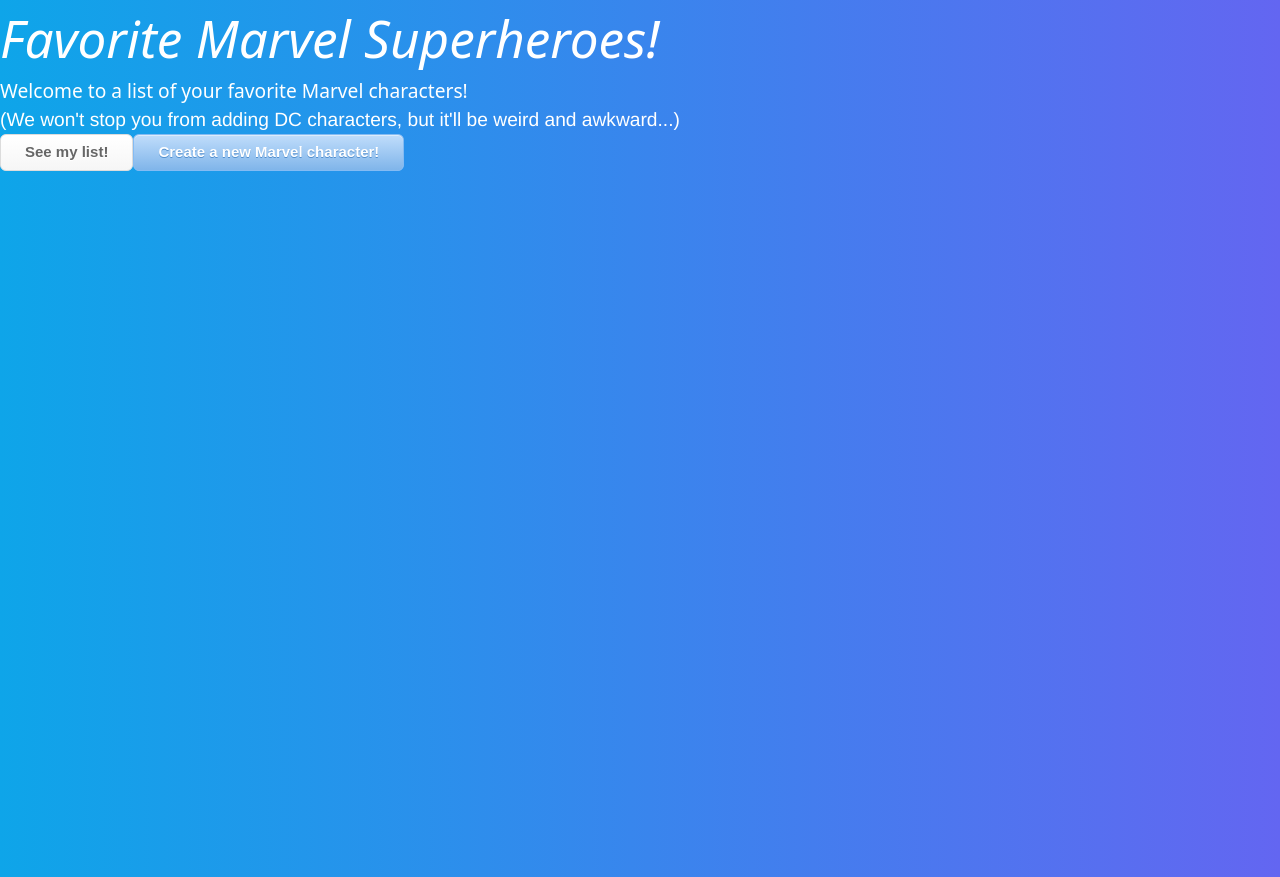
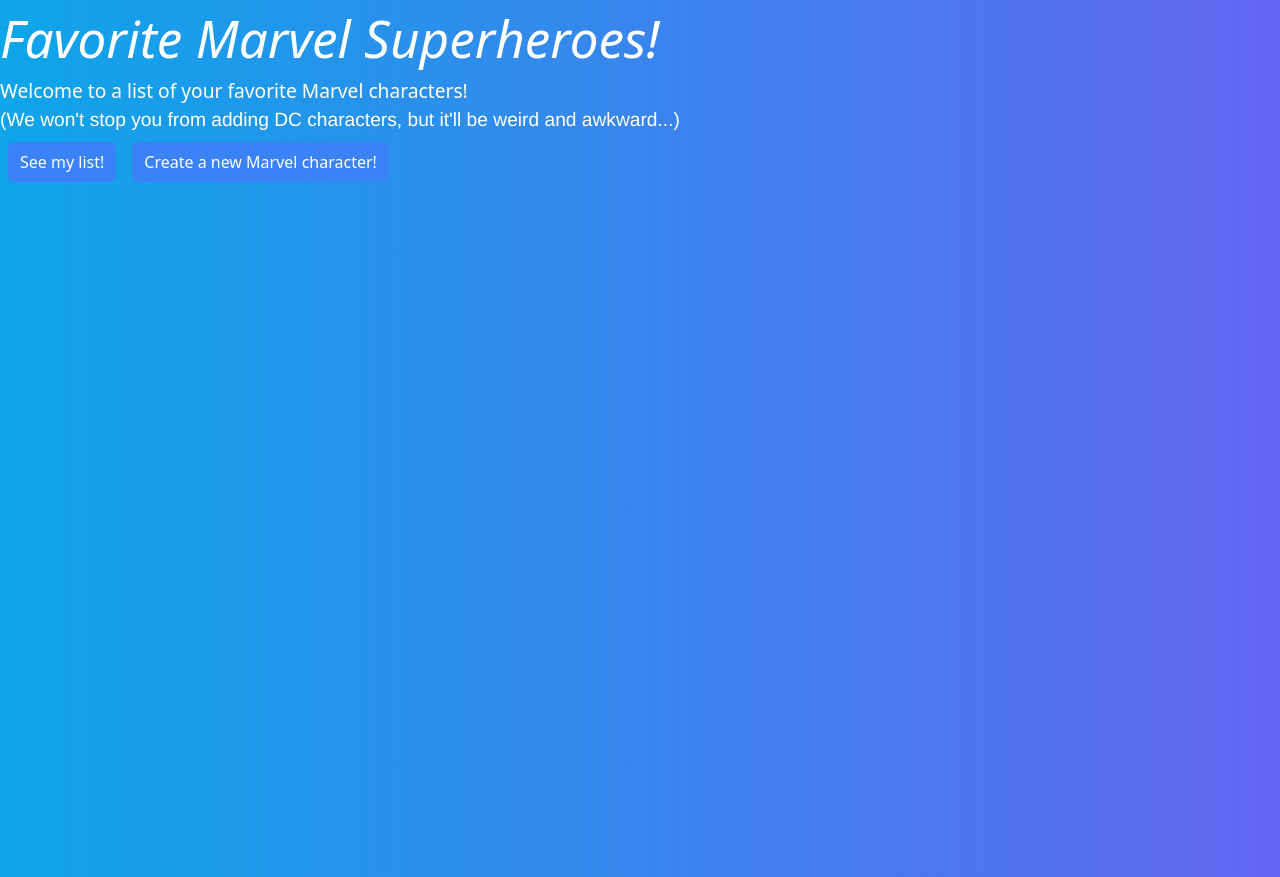
Before and after one commit to rlschultz5/Superheroes, an Angular app: page / in a window 1280 px wide. Built offline with nearby package versions, Linux system fonts and the light colour scheme.

Commit message:
Icon added to browser

```diff
--- a/src/app/homepage/homepage.component.html
+++ b/src/app/homepage/homepage.component.html
@@ -8,10 +8,10 @@
         awkward...)
     </h5>
     <nav>
-        <button class="button" routerLink="/superheroes">
+        <button class="tw-blue-btn" routerLink="/superheroes">
             See my list!
         </button>
-        <button class="activebutton" routerLink="/create-new-superhero">
+        <button class="tw-blue-btn" routerLink="/create-new-superhero">
             Create a new Marvel character!
         </button>
     </nav>
--- a/src/index.html
+++ b/src/index.html
@@ -5,7 +5,7 @@
   <title>Favorite Marvel Superheroes!</title>
   <base href="/">
   <meta name="viewport" content="width=device-width, initial-scale=1">
-  <link rel="icon" type="image/x-icon" href="favicon.ico">
+  <link rel="icon" type="image/x-icon" href="./favicon.ico">
 </head>
 <body>
   <app-root></app-root>
--- a/src/styles.css
+++ b/src/styles.css
@@ -8,178 +8,3 @@
     @apply rounded-md;
     @apply text-white;
 }
-.button {
-    box-shadow: inset 0 1px 0 0 #ffffff;
-    background: #ffffff linear-gradient(to bottom, #ffffff 5%, #f6f6f6 100%);
-    border-radius: 6px;
-    border: 1px solid #dcdcdc;
-    display: inline-block;
-    cursor: pointer;
-    color: #666666;
-    font-family: Arial, sans-serif;
-    font-size: 15px;
-    font-weight: bold;
-    padding: 6px 24px;
-    text-decoration: none;
-    text-shadow: 0 1px 0 #ffffff;
-    outline: 0;
-}
-.activebutton {
-    box-shadow: inset 0 1px 0 0 #dcecfb;
-    background: #bddbfa linear-gradient(to bottom, #bddbfa 5%, #80b5ea 100%);
-    border-radius: 6px;
-    border: 1px solid #84bbf3;
-    display: inline-block;
-    cursor: pointer;
-    color: #ffffff;
-    font-family: Arial, sans-serif;
-    font-size: 15px;
-    font-weight: bold;
-    padding: 6px 24px;
-    text-decoration: none;
-    text-shadow: 0 1px 0 #528ecc;
-    outline: 0;
-}
-
-
-
-
-
-/* Global Styles */
-
-/* * {
-  font-family: 'Roboto', Arial, sans-serif;
-  color: #616161;
-  box-sizing: border-box;
-  -webkit-font-smoothing: antialiased;
-  -moz-osx-font-smoothing: grayscale;
-} */
-
-/* body {
-  margin: 0;
-}
-
-.container {
-  display: flex;
-  flex-direction: row;
-}
-
-router-outlet + *  {
-  padding: 0 16px;
-} */
-
-/* Text */
-
-/* h1 {
-  font-size: 32px;
-} */
-
-/* h2 {
-  font-size: 20px;
-}
-
-h1, h2 {
-  font-weight: lighter;
-}
-
-p {
-  font-size: 14px;
-} */
-
-/* Hyperlink */
-
-/* a {
-  cursor: pointer;
-  color: #1976d2;
-  text-decoration: none;
-}
-
-a:hover {
-  opacity: 0.8;
-} */
-
-/* Input */
-
-/* input {
-  font-size: 14px;
-  border-radius: 2px;
-  padding: 8px;
-  margin-bottom: 16px;
-  border: 1px solid #BDBDBD;
-}
-
-label {
-  font-size: 12px;
-  font-weight: bold;
-  margin-bottom: 4px;
-  display: block;
-  text-transform: uppercase;
-} */
-
-/* Button */
-/* .button, button {
-  display: inline-flex;
-  align-items: center;
-  padding: 8px 16px;
-  border-radius: 2px;
-  font-size: 14px;
-  cursor: pointer;
-  background-color: #1976d2;
-  color: white;
-  border: none;
-}
-
-.button:hover, button:hover {
-  opacity: 0.8;
-  font-weight: normal;
-}
-
-.button:disabled, button:disabled {
-  opacity: 0.5;
-  cursor: auto;
-} */
-
-/* Fancy Button */
-
-/* .fancy-button {
-  background-color: white;
-  color: #1976d2;
-} */
-
-/* .fancy-button i.material-icons {
-  color: #1976d2;
-  padding-right: 4px;
-} */
-
-/* Top Bar */
-
-/* app-top-bar {
-  width: 100%;
-  height: 68px;
-  background-color: #1976d2;
-  padding: 16px;
-  display: flex;
-  flex-direction: row;
-  justify-content: space-between;
-  align-items: center;
-}
-
-app-top-bar h1 {
-  color: white;
-  margin: 0;
-} */
-
-/* Checkout Cart, Shipping Prices */
-/*
-.cart-item, .shipping-item {
-  width: 100%;
-  min-width: 400px;
-  max-width: 450px;
-  display: flex;
-  flex-direction: row;
-  justify-content: space-between;
-  padding: 16px 32px;
-  margin-bottom: 8px;
-  border-radius: 2px;
-  background-color: #EEEEEE;
-} */
```
Also changed, not shown: src/app/superher/superhero.component.ts (added, +29 -0 lines), src/assets/Old-Marvel-Comics-logo.jpg (added), 1 other file (tests, documents, lock files or other folders).
